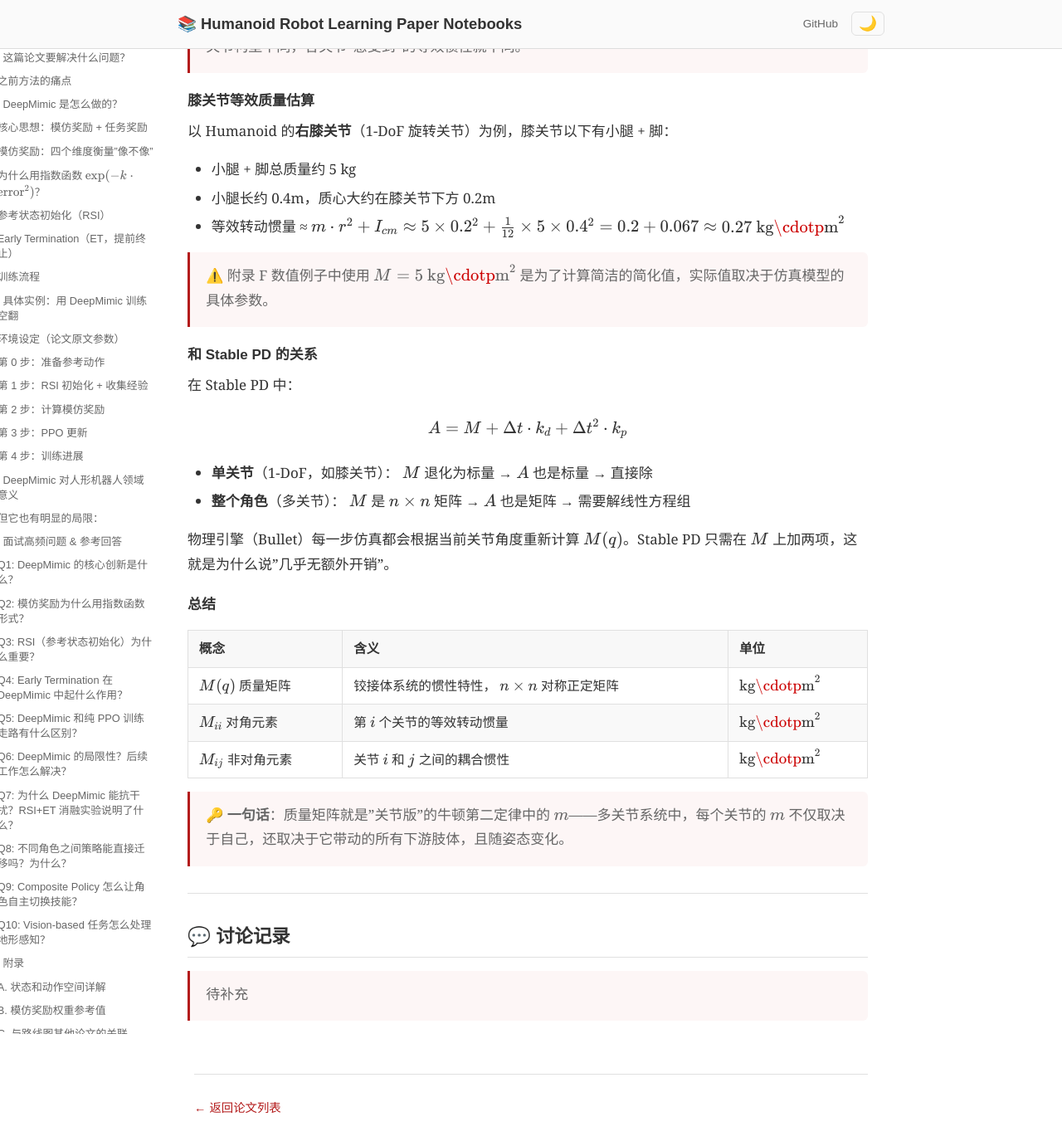
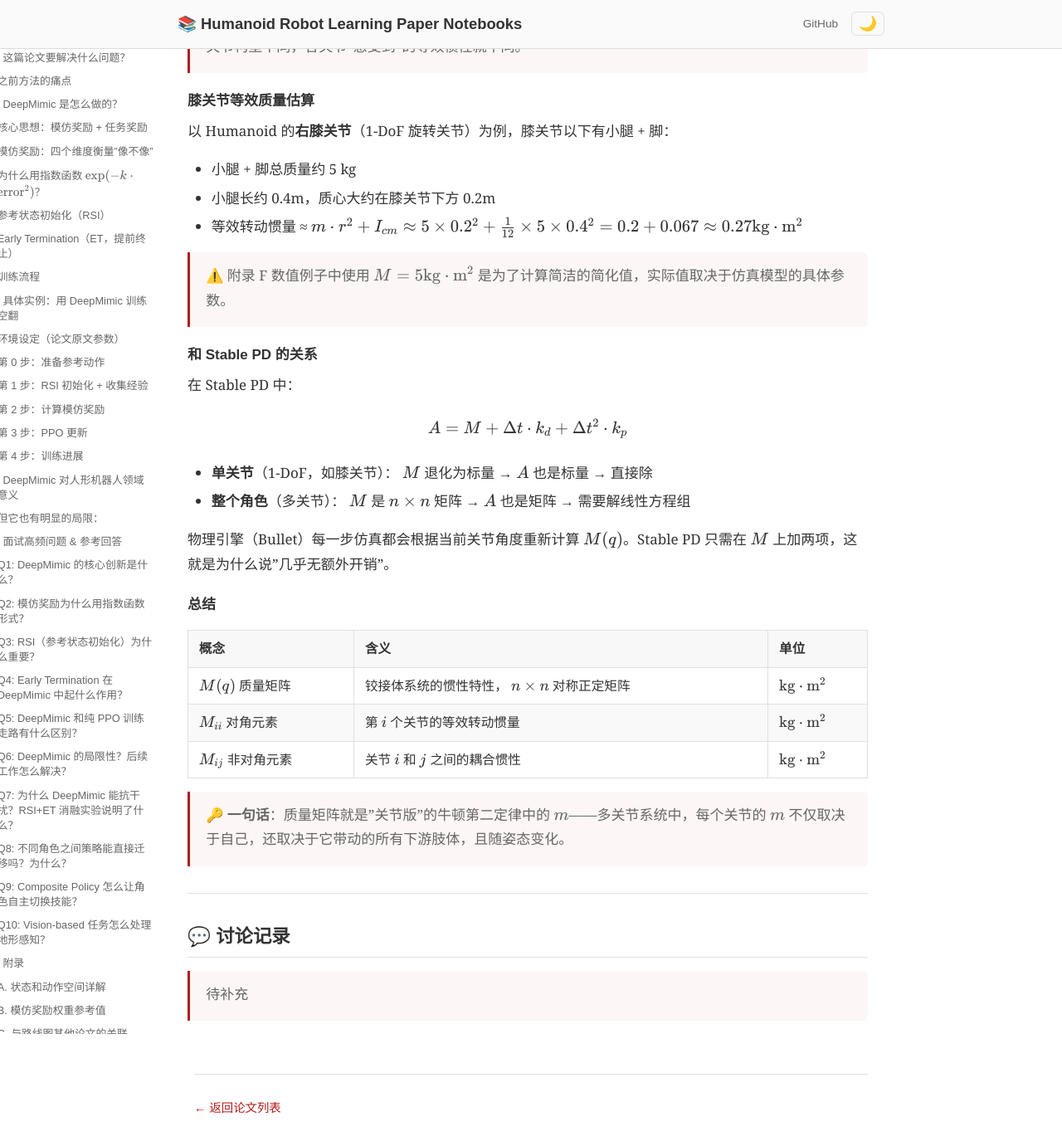
Before and after one commit to ImChong/Humanoid_Robot_Learning_Paper_Notebooks, a Jekyll site: the page built from papers/01_Foundational_RL/DeepMimic_Example-Guided_Deep_RL_of_Physics-Based_Character_Skills/DeepMimic_Example-Guided_Deep_RL_of_Physics-Based_Character_Skills.md, in a window 1280 px wide and 1400 px high, scrolled down 34450 px. Shown: the top 1381 px of the window at 83% size. Built offline with Jekyll 4.4.1, drawn with Linux system fonts in a browser that asks for light colours.

Commit message:
fix: 修复kg·m²单位中Unicode中间点在KaTeX渲染为\cdotp错误的问题

```diff
--- a/papers/01_Foundational_RL/DeepMimic_Example-Guided_Deep_RL_of_Physics-Based_Character_Skills/DeepMimic_Example-Guided_Deep_RL_of_Physics-Based_Character_Skills.md
+++ b/papers/01_Foundational_RL/DeepMimic_Example-Guided_Deep_RL_of_Physics-Based_Character_Skills/DeepMimic_Example-Guided_Deep_RL_of_Physics-Based_Character_Skills.md
@@ -1013,9 +1013,9 @@ $M(q)$ 的每个元素含义：
 
 - 小腿 + 脚总质量约 5 kg
 - 小腿长约 0.4m，质心大约在膝关节下方 0.2m
-- 等效转动惯量 ≈ $m \cdot r^2 + I_{cm} \approx 5 \times 0.2^2 + \frac{1}{12} \times 5 \times 0.4^2 = 0.2 + 0.067 \approx 0.27 \text{ kg·m}^2$
+- 等效转动惯量 ≈ $m \cdot r^2 + I_{cm} \approx 5 \times 0.2^2 + \frac{1}{12} \times 5 \times 0.4^2 = 0.2 + 0.067 \approx 0.27 \text{kg} \cdot \text{m}^2$
 
-> ⚠️ 附录 F 数值例子中使用 $M = 5 \text{ kg·m}^2$ 是为了计算简洁的简化值，实际值取决于仿真模型的具体参数。
+> ⚠️ 附录 F 数值例子中使用 $M = 5 \text{kg} \cdot \text{m}^2$ 是为了计算简洁的简化值，实际值取决于仿真模型的具体参数。
 
 #### 和 Stable PD 的关系
 
@@ -1032,9 +1032,9 @@ $$A = M + \Delta t \cdot k_d + \Delta t^2 \cdot k_p$$
 
 | 概念 | 含义 | 单位 |
 |------|------|------|
-| $M(q)$ 质量矩阵 | 铰接体系统的惯性特性， $n \times n$ 对称正定矩阵 | $\text{kg·m}^2$ |
-| $M_{ii}$ 对角元素 | 第 $i$ 个关节的等效转动惯量 | $\text{kg·m}^2$ |
-| $M_{ij}$ 非对角元素 | 关节 $i$ 和 $j$ 之间的耦合惯性 | $\text{kg·m}^2$ |
+| $M(q)$ 质量矩阵 | 铰接体系统的惯性特性， $n \times n$ 对称正定矩阵 | $\text{kg} \cdot \text{m}^2$ |
+| $M_{ii}$ 对角元素 | 第 $i$ 个关节的等效转动惯量 | $\text{kg} \cdot \text{m}^2$ |
+| $M_{ij}$ 非对角元素 | 关节 $i$ 和 $j$ 之间的耦合惯性 | $\text{kg} \cdot \text{m}^2$ |
 
 > 🔑 **一句话**：质量矩阵就是"关节版"的牛顿第二定律中的 $m$——多关节系统中，每个关节的 $m$ 不仅取决于自己，还取决于它带动的所有下游肢体，且随姿态变化。
 
```
